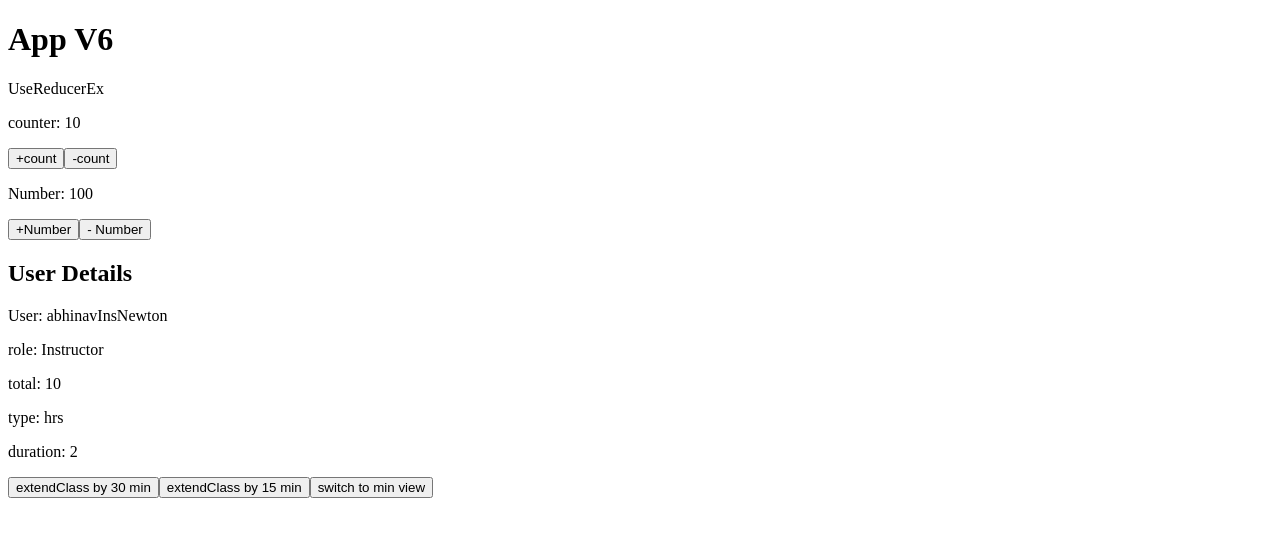
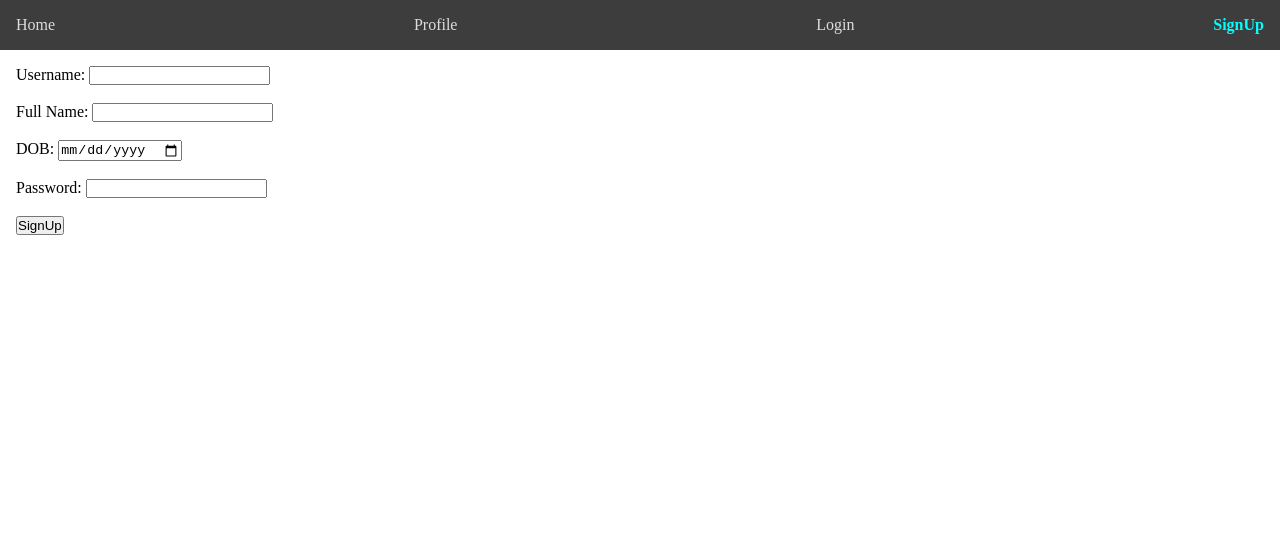
Before and after one commit to Abhinavav23/stark-react-basic, a React (Create React App) app: page /signup in a window 1280 px wide. Shown: the top 536 px of the page. Built offline with nearby package versions, Linux system fonts and the light colour scheme.

Commit message:
[25 Aug 2023] React Authentication

```diff
--- /dev/null
+++ b/src/V7_Authentication/App.css
@@ -0,0 +1,25 @@
+* {
+  margin: 0;
+  padding: 0;
+}
+
+.navbar{
+    display: flex;
+    background-color: #3d3d3d;
+    padding: 1rem;
+    justify-content: space-between;
+}
+
+a{
+    text-decoration: none;
+    color: #ddd;
+}
+
+.active{
+   color: aqua;
+   font-weight: 600;
+}
+
+.login-form{
+    margin: 1rem;
+}
--- /dev/null
+++ b/src/V7_Authentication/App.jsx
@@ -0,0 +1,22 @@
+import React from 'react'
+import { Route, Routes } from 'react-router-dom';
+import { Navbar } from './components/Navbar';
+import { Home } from './pages/Home';
+import { Profile } from './pages/Profile';
+import { Login } from './pages/Login';
+import { Signup } from './pages/Signup';
+import './App.css';
+
+export const App = () => {
+  return (
+    <main>
+        <Navbar/>
+        <Routes>
+            <Route path='/' element={<Home/>}/>
+            <Route path='/profile' element={<Profile/>}/>
+            <Route path='/login' element={<Login/>}/>
+            <Route path='/signup' element={<Signup/>}/>
+        </Routes>
+    </main>
+  )
+}
--- /dev/null
+++ b/src/V7_Authentication/components/Navbar.jsx
@@ -0,0 +1,13 @@
+import React from "react";
+import { NavLink } from "react-router-dom";
+
+export const Navbar = () => {
+  return (
+    <nav className="navbar">
+      <NavLink to='/'>Home</NavLink>
+      <NavLink to='/profile'>Profile</NavLink>
+      <NavLink to='/login'>Login</NavLink>
+      <NavLink to='/signup'>SignUp</NavLink>
+    </nav>
+  );
+};
--- /dev/null
+++ b/src/V7_Authentication/pages/Home.jsx
@@ -0,0 +1,7 @@
+import React from 'react'
+
+export const Home = () => {
+  return (
+    <div>Home</div>
+  )
+}
--- /dev/null
+++ b/src/V7_Authentication/pages/Login.jsx
@@ -0,0 +1,36 @@
+import React, { useRef } from "react";
+
+export const Login = () => {
+  const usernameRef = useRef(null);
+  const passwordRef = useRef(null);
+
+  const submitForm = (e) => {
+    e.preventDefault();
+    const credentials = {
+      [usernameRef.current.name]: usernameRef.current.value,
+      [passwordRef.current.name]: passwordRef.current.value,
+    };
+    console.log(credentials);
+    // get list of users in localstorage --> getItem
+    // find the user in the list of users --> array.find()
+    // if yes --> user is valid
+        // match the password that user has entered and user created while signup
+        // if yes- > move the user to home page
+        // if no --> wrong password !! --> validation error
+    // if no --> not a valid user --> validation error
+  };
+
+  return (
+    <form className="login-form" onSubmit={submitForm}>
+      <label htmlFor="username">Username: </label>
+      <input type="text" name="username" id="username" ref={usernameRef} />
+      <br />
+      <br />
+      <label htmlFor="password">Password: </label>
+      <input type="password" name="password" id="password" ref={passwordRef} />
+      <br />
+      <br />
+      <input type="submit" value="Login" />
+    </form>
+  );
+};
--- /dev/null
+++ b/src/V7_Authentication/pages/Profile.jsx
@@ -0,0 +1,7 @@
+import React from 'react'
+
+export const Profile = () => {
+  return (
+    <div>Profile</div>
+  )
+}
--- /dev/null
+++ b/src/V7_Authentication/pages/Signup.jsx
@@ -0,0 +1,60 @@
+import React, { useRef } from "react";
+import { useNavigate } from "react-router-dom";
+
+export const Signup = () => {
+  const usernameRef = useRef(null);
+  const passwordRef = useRef(null);
+  const dobRef = useRef(null);
+  const fullNamedRef = useRef(null);
+  const navigate = useNavigate();
+
+  const saveUser = (user) => {
+    // read the userList from localStorage
+    const userList = localStorage.getItem("userList");
+    console.log("userList", userList);
+    if (!userList) {
+      localStorage.setItem("userList", JSON.stringify([user]));
+    }else{
+        const list = JSON.parse(userList);
+        list.push(user);
+        localStorage.setItem("userList", JSON.stringify(list));
+    }
+  };
+
+  const signUp = (e) => {
+    e.preventDefault();
+    const credentials = {
+      [usernameRef.current.name]: usernameRef.current.value,
+      [fullNamedRef.current.name]: fullNamedRef.current.value,
+      [dobRef.current.name]: dobRef.current.value,
+      [passwordRef.current.name]: passwordRef.current.value,
+    };
+    console.log(credentials);
+
+    // save the user
+    saveUser(credentials);
+    navigate('/login')
+  };
+
+  return (
+    <form className="login-form" onSubmit={signUp}>
+      <label htmlFor="username">Username: </label>
+      <input type="text" name="username" id="username" ref={usernameRef} />
+      <br />
+      <br />
+      <label htmlFor="fullname">Full Name: </label>
+      <input type="text" name="fullname" id="fullname" ref={fullNamedRef} />
+      <br />
+      <br />
+      <label htmlFor="dob">DOB: </label>
+      <input type="date" name="dob" id="dob" ref={dobRef} />
+      <br />
+      <br />
+      <label htmlFor="password">Password: </label>
+      <input type="password" name="password" id="password" ref={passwordRef} />
+      <br />
+      <br />
+      <input type="submit" value="SignUp" />
+    </form>
+  );
+};
--- a/src/index.js
+++ b/src/index.js
@@ -7,14 +7,14 @@ import { BrowserRouter as Router } from "react-router-dom";
 // import { AppV2 } from "./V2/AppV2";
 // import { AppV2 } from "./V4/AppV2";
 // import { App } from "./V5Routing/App";
+// import { App } from "./V6/App";
+import { App } from "./V7_Authentication/App";
 
-import { App } from "./V6/App";
+// const root = ReactDOM.createRoot(document.getElementById("root"));
+// root.render(<App />);
 
-const root = ReactDOM.createRoot(document.getElementById("root"));
-root.render(<App />);
-
-// ReactDOM.createRoot(document.getElementById("root")).render(
-//     <Router>
-//       <App />
-//     </Router>
-//   );
+ReactDOM.createRoot(document.getElementById("root")).render(
+  <Router>
+    <App />
+  </Router>
+);
```
